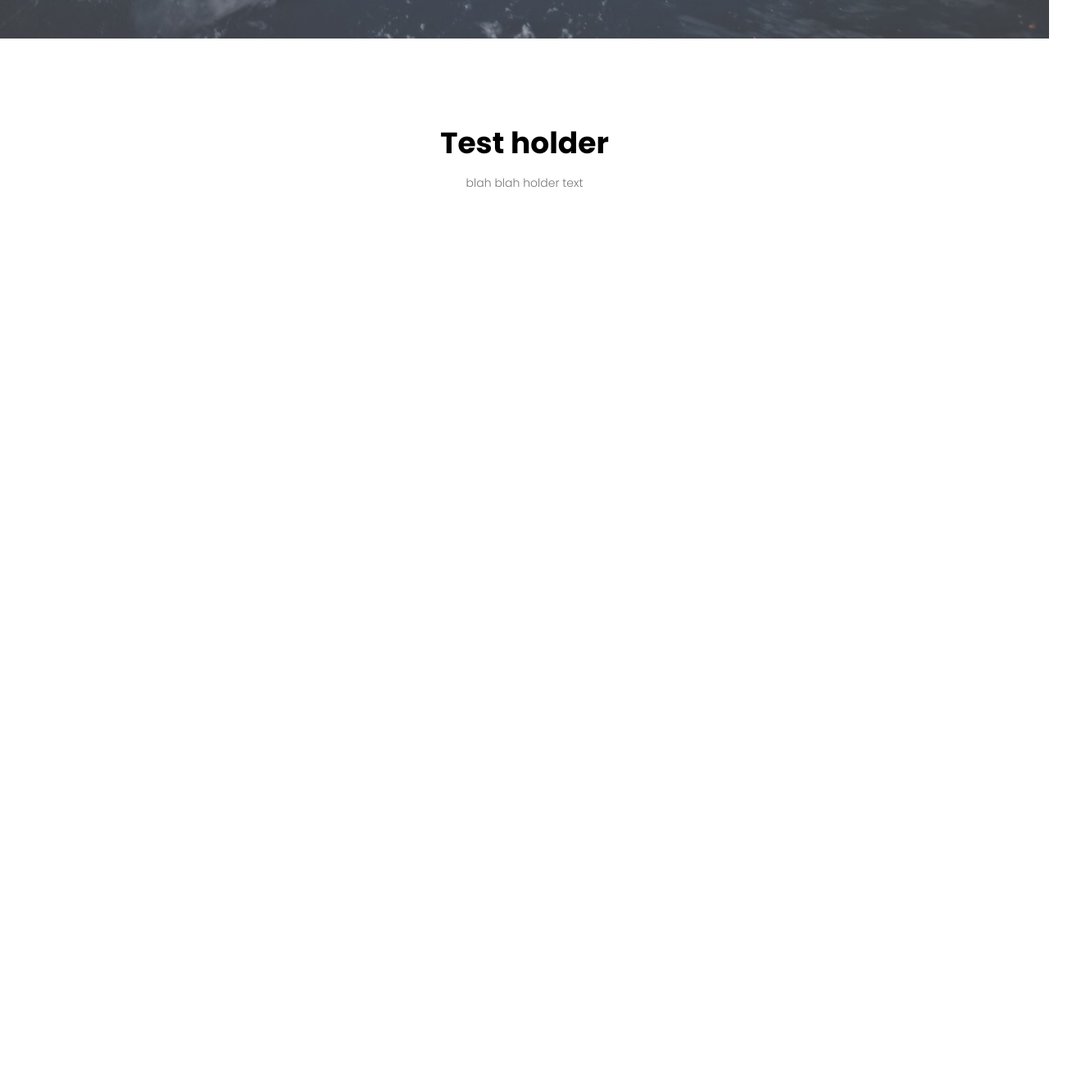
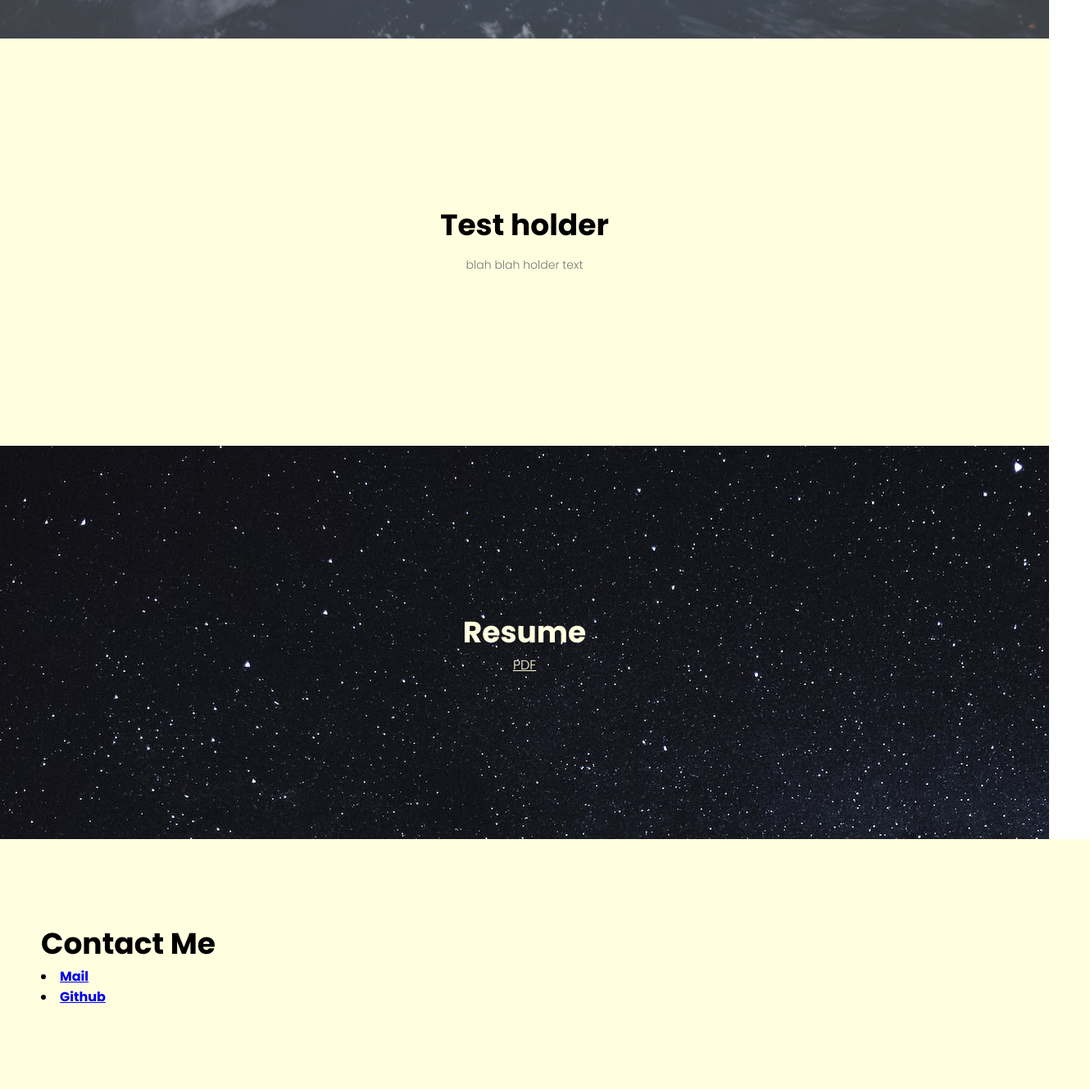
Before and after one commit to RedUn1verse/RedUn1verse.github.io, a plain HTML site: page index.html in a window 1280 px wide. Shown: the part 753-2082 px from the top of the page at 82% size, 1330 px wide, since content can reach past the window. Before the commit the page ends 997 px from the top, so only its background shows below. Drawn offline with Linux system fonts and the light colour scheme.

Commit message:
Resume Integration + Visual Fixes
Added contact information, links to resume, as well as various visual updates to the website.

```diff
--- a/index.html
+++ b/index.html
@@ -17,21 +17,34 @@
                 <ul>
                     <li><a href="">HOME</a></li>
                     <li><a href="">ABOUT</a></li>
-                    <li><a href="">MORE</a></li>
+                    <li><a href="">RESUME</a></li>
+                    <li><a href="">CONTACT</a></li>
                 </ul>
             </div>
             <i class="fa fa-bars" onclick="showMenu()"></i>
         </nav>
         <div class="text-box">
             <h1>Shane Kelly</h1>
-            <p>This text is a placeholder for what will be added later.</p>
-            <a href="">visit us to know more</a>
+            <p>Software Developer</p>
         </div>
     </section>
 
     <section class="about">
         <h1>Test holder</h1>
         <p>blah blah holder text</p>
+    </section>
+
+    <section class="resume">
+        <h1>Resume</h1>
+        <a href="resume.pdf" target="_blank">PDF</a>
+    </section>
+
+    <section class="contact">
+        <h1>Contact Me</h1>
+        <li><a href="mailto:shanepkelly316@gmail.com">Mail</a></li>
+        <li>
+        <a href="https://github.com/RedUn1verse">Github</a>
+        </li>
     </section>
 
     <script>
--- a/style.css
+++ b/style.css
@@ -64,7 +64,7 @@ nav img{
 }
 .text-box p{
     margin: 10px 0 40px;
-    font-size: 14px;
+    font-size: 24px;
     color: #fff;
 }
 nav .fa{
@@ -102,10 +102,12 @@ nav .fa{
     }
 }
 .about{
-    width: 80%;
+    background-color: lightyellow;
+    width: 100%;
     margin: auto;
     text-align: center;
-    padding-top: 100px;
+    padding-top: 200px;
+    padding-bottom: 200px;
 }
 h1{
     font-size: 36px;
@@ -118,3 +120,28 @@ p{
     line-height: 22px;
     padding: 10px;
 }
+.resume{
+    background: url(images/kai-pilger-Ef6iL87-vOA-unsplash.jpg) repeat 0 0;
+    color: lightyellow;
+    width: 100%;
+    margin: auto;
+    text-align: center;
+    padding-top: 200px;
+    padding-bottom: 200px;
+}
+.resume a{
+    color: lightyellow;
+    font-weight: 300px;
+    line-height: 22px;
+    padding: 10px;
+}
+.contact{
+    background-color: lightyellow;
+    width: 100%;
+    margin: auto;
+    text-align: left;
+    font-weight: 600;
+    padding-top: 100px;
+    padding-left: 50px;
+    padding-bottom: 100px;
+}
```
Also changed, not shown: images/kai-pilger-Ef6iL87-vOA-unsplash.jpg (added), images/logoplaceholder.png (deleted), 1 other file.
